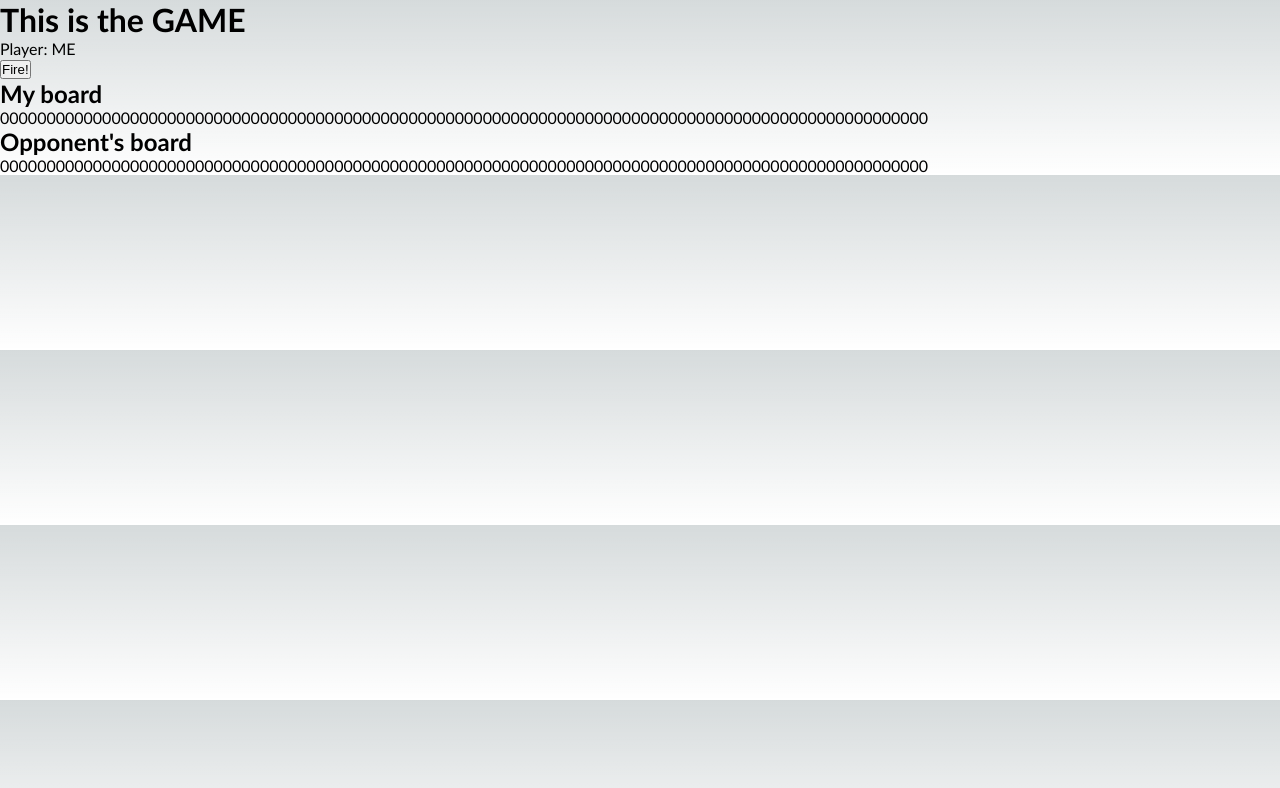
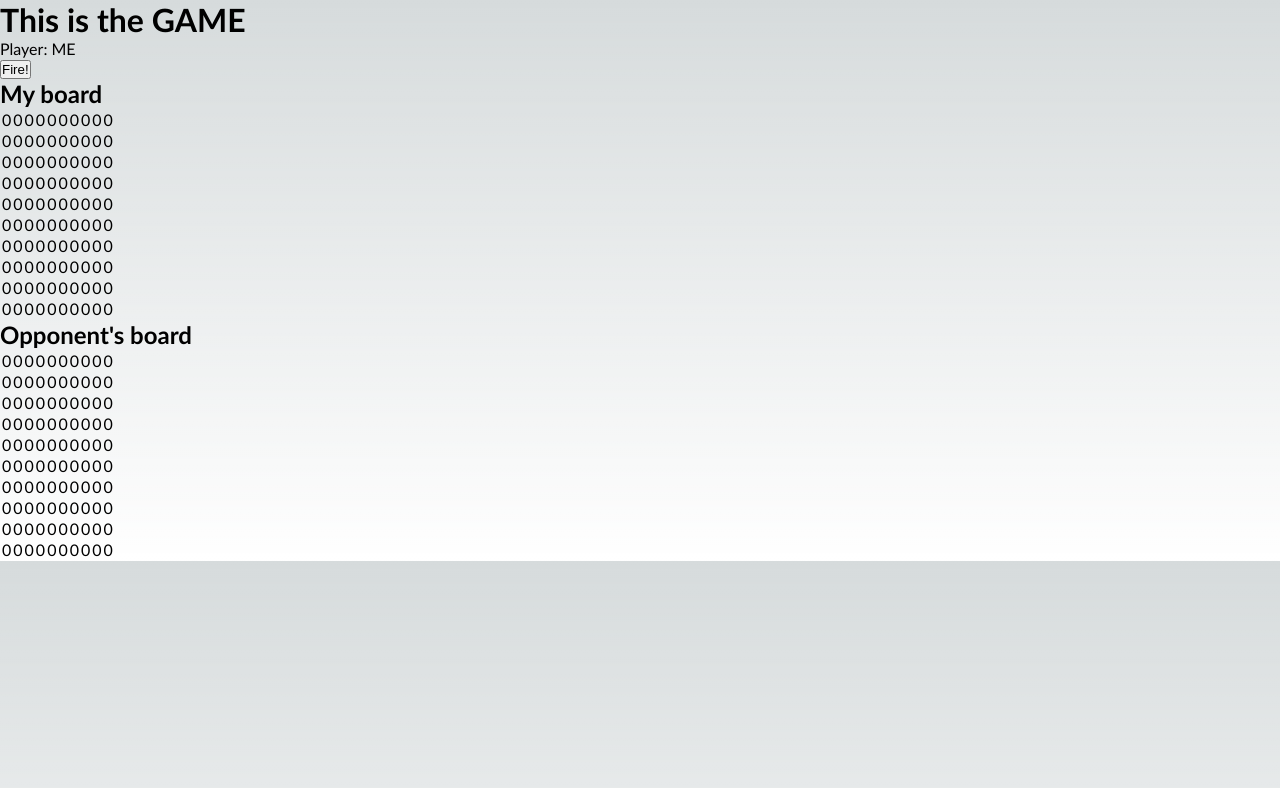
Before and after one commit to Itera/sk-cop-wrkshp-nextjs, a Next.js app: page /game in a window 1280 px wide. Shown: the top 788 px of the page. Built offline with nearby package versions, Linux system fonts and the light colour scheme.

Commit message:
feat: game board component

```diff
--- /dev/null
+++ b/src/components/game-board.tsx
@@ -0,0 +1,26 @@
+
+export enum SquareState {
+  Unknown,
+  Boat,
+  Empty,
+}
+export type GameBoardState = SquareState[][];
+export interface GameBoardProps {
+  state: GameBoardState;
+}
+
+export default function GameBoard({ state }: GameBoardProps) {
+  return (
+    <table>
+      <tbody>
+        {state.map((row, rowIndex) => (
+          <tr key={rowIndex}>
+            {row.map((cell, cellIndex) => (
+              <td key={cellIndex}>{cell}</td>
+            ))}
+          </tr>
+        ))}
+      </tbody>
+    </table>
+  );
+}
--- a/src/pages/game.tsx
+++ b/src/pages/game.tsx
@@ -1,24 +1,24 @@
+import GameBoard, { GameBoardState } from "@/components/game-board";
 import { initGrid } from "@/shared/utils";
 import { useState } from "react"
 
 const BOARD_SIZE = 10;
 export type Player = 'ME' | 'OPPONENT';
-export type GameBoard = number[][];
 export enum GamePhase {
   SET_UP = "SET_UP",
   PLAYING = "PLAYING",
   END = "END"
 }
 
-function initBoard(): GameBoard {
+function initBoard(): GameBoardState {
   return initGrid(BOARD_SIZE, BOARD_SIZE);
 }
 
 export default function Menu() {
   const [currentPlayer, setCurrentPlayer] = useState<Player>('ME');
   const [gamePhase, setGamePhase] = useState<GamePhase>(GamePhase.SET_UP);
-  const [myBoard, setMyBoard] = useState<GameBoard>(initBoard());
-  const [opponentsBoard, setpponentsBoard] = useState<GameBoard>(initBoard());
+  const [myBoard, setMyBoard] = useState<GameBoardState>(initBoard());
+  const [opponentsBoard, setpponentsBoard] = useState<GameBoardState>(initBoard());
 
 
   const handleFire = () => {
@@ -34,11 +34,11 @@ export default function Menu() {
       <button onClick={handleFire}>Fire!</button>
       <section>
         <h2>My board</h2>
-        {myBoard}
+        <GameBoard state={myBoard} />
       </section>
       <section>
         <h2>Opponent&apos;s board</h2>
-        {opponentsBoard}
+        <GameBoard state={opponentsBoard} />
       </section>
     </main>
   )
--- a/src/shared/utils.ts
+++ b/src/shared/utils.ts
@@ -1,3 +1,5 @@
-export const initGrid = (rows: number, cols: number) => {
-  return Array.from(Array(rows), () => new Array(cols).fill(0));
+import { SquareState } from "@/components/game-board";
+
+export const initGrid = (rows: number, cols: number): SquareState[][] => {
+  return Array.from(Array(rows), () => new Array(cols).fill(SquareState.Unknown));
 }
```
